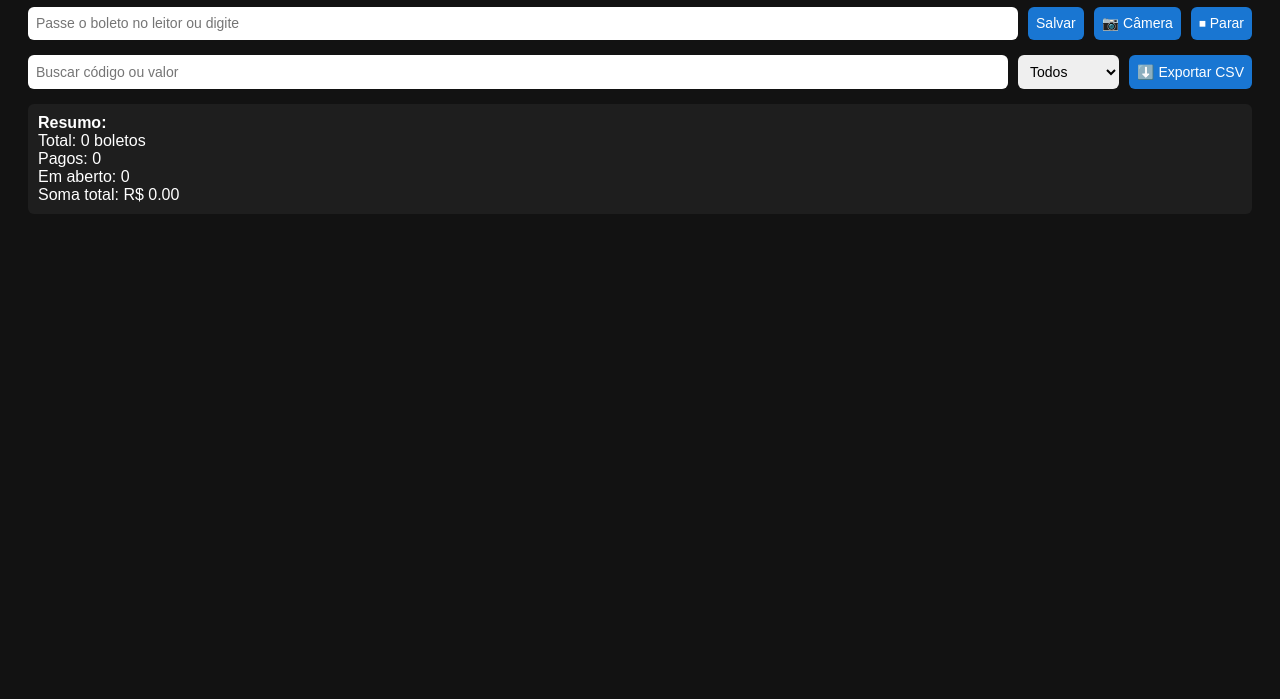
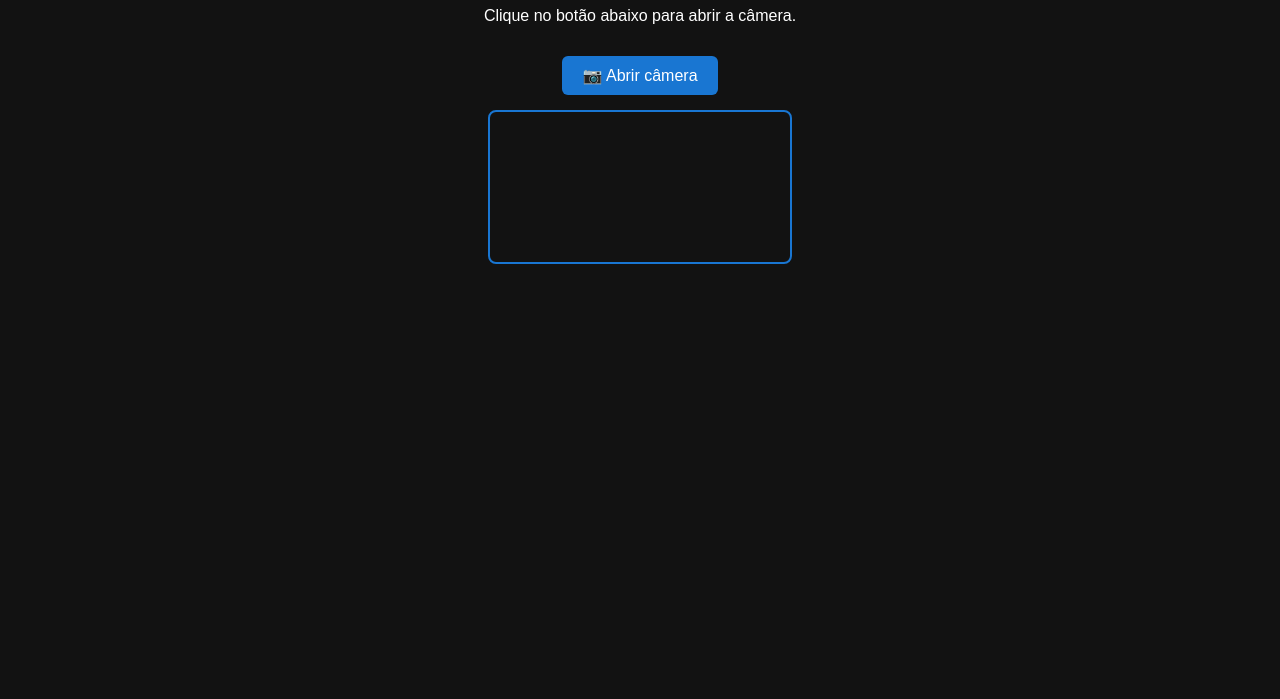
Before and after one commit to Jonasnetoou/leitor-de-boletos, a plain HTML site: page index.html in a window 1280 px wide. Shown: the part 101-800 px from the top of the page. Drawn offline with Linux system fonts and the light colour scheme.

Commit message:
Update index.html

```diff
--- a/index.html
+++ b/index.html
@@ -2,219 +2,60 @@
 <html lang="pt-BR">
 <head>
   <meta charset="UTF-8">
-  <title>Controle de Boletos</title>
+  <title>Teste Câmera</title>
   <style>
     body {
       background: #121212;
       color: #fff;
       font-family: Arial, sans-serif;
       padding: 20px;
+      text-align: center;
     }
-    h1 { text-align: center; }
-    .top-bar {
-      display: flex;
-      gap: 10px;
-      margin-bottom: 15px;
-      flex-wrap: wrap;
+    video {
+      max-width: 500px;
+      margin: auto;
+      display: block;
+      border: 2px solid #1976d2;
+      border-radius: 8px;
     }
-    input, select, button {
-      padding: 8px;
+    button {
+      margin: 15px;
+      padding: 10px 20px;
+      border: none;
       border-radius: 6px;
-      border: none;
-      font-size: 14px;
-    }
-    input { flex: 1; }
-    button {
-      cursor: pointer;
       background: #1976d2;
       color: #fff;
-    }
-    .boleto {
-      background: #1e1e1e;
-      padding: 10px;
-      border-radius: 6px;
-      margin: 10px 0;
-    }
-    .pago { opacity: 0.6; text-decoration: line-through; }
-    #dashboard {
-      background: #1e1e1e;
-      padding: 10px;
-      border-radius: 6px;
-      margin: 15px 0;
+      font-size: 16px;
+      cursor: pointer;
     }
   </style>
 </head>
 <body>
-  <h1>Controle de Boletos</h1>
+  <h1>Teste da Câmera</h1>
+  <p>Clique no botão abaixo para abrir a câmera.</p>
 
-  <!-- Entrada manual / leitor -->
-  <div class="top-bar">
-    <input type="text" id="codigoBarras" placeholder="Passe o boleto no leitor ou digite">
-    <button onclick="registrarBoleto()">Salvar</button>
-    <button onclick="startScanner()">📷 Câmera</button>
-    <button onclick="stopScanner()">⏹ Parar</button>
-  </div>
+  <button onclick="abrirCamera()">📷 Abrir câmera</button>
+  <video id="preview" autoplay playsinline></video>
 
-  <!-- Filtros -->
-  <div class="top-bar">
-    <input type="text" id="search" placeholder="Buscar código ou valor" oninput="renderBoletos()">
-    <select id="filtro" onchange="renderBoletos()">
-      <option value="todos">Todos</option>
-      <option value="abertos">Em aberto</option>
-      <option value="pagos">Pagos</option>
-      <option value="vencidos">Vencidos</option>
-    </select>
-    <button onclick="exportarCSV()">⬇️ Exportar CSV</button>
-  </div>
-
-  <!-- Dashboard -->
-  <div id="dashboard"></div>
-
-  <!-- Lista de boletos -->
-  <div id="listaBoletos"></div>
-
-  <!-- Scanner -->
-  <video id="interactive" autoplay playsinline style="max-width:500px;margin:auto;display:block;"></video>
-
-  <script src="https://unpkg.com/quagga/dist/quagga.min.js"></script>
   <script>
-    // Funções principais
-    function parseBoleto(codigo) {
-      let fatorVencimento = parseInt(codigo.substring(33, 37));
-      let baseDate = new Date(1997, 9, 7);
-      let vencimento = new Date(baseDate.getTime() + (fatorVencimento * 86400000));
-      let valor = parseFloat(codigo.substring(37)) / 100;
-
-      return {
-        codigo,
-        valor: valor.toFixed(2),
-        vencimento: vencimento.toLocaleDateString('pt-BR'),
-        pago: false,
-        dataHora: new Date().toLocaleString('pt-BR')
-      };
-    }
-
-    function registrarBoleto(codigoManual=null) {
-      const codigo = codigoManual || document.getElementById("codigoBarras").value.trim();
-      if (!codigo) return alert("Passe ou digite o boleto!");
-
-      const boleto = parseBoleto(codigo);
-      let boletos = JSON.parse(localStorage.getItem("boletos")) || [];
-      boletos.push(boleto);
-      localStorage.setItem("boletos", JSON.stringify(boletos));
-
-      document.getElementById("codigoBarras").value = "";
-      renderBoletos();
-      checarVencimentos();
-    }
-
-    function togglePago(i) {
-      let boletos = JSON.parse(localStorage.getItem("boletos")) || [];
-      boletos[i].pago = !boletos[i].pago;
-      localStorage.setItem("boletos", JSON.stringify(boletos));
-      renderBoletos();
-    }
-
-    // Busca, filtros e renderização
-    function renderBoletos() {
-      let boletos = JSON.parse(localStorage.getItem("boletos")) || [];
-      const lista = document.getElementById("listaBoletos");
-      const filtro = document.getElementById("filtro").value;
-      const busca = document.getElementById("search").value.toLowerCase();
-      lista.innerHTML = "";
-
-      boletos.forEach((b, i) => {
-        let vencido = new Date(b.vencimento.split("/").reverse().join("-")) < new Date();
-        if (busca && !b.codigo.includes(busca) && !b.valor.includes(busca)) return;
-        if (filtro === "pagos" && !b.pago) return;
-        if (filtro === "abertos" && (b.pago || vencido)) return;
-        if (filtro === "vencidos" && (!vencido || b.pago)) return;
-
-        lista.innerHTML += `
-          <div class="boleto ${b.pago ? "pago" : ""}">
-            <p><b>Código:</b> ${b.codigo}</p>
-            <p><b>Valor:</b> R$ ${b.valor}</p>
-            <p><b>Vencimento:</b> ${b.vencimento}</p>
-            <p><b>Status:</b> ${b.pago ? "Pago" : vencido ? "Vencido" : "Em aberto"}</p>
-            <p><b>Registrado em:</b> ${b.dataHora}</p>
-            <button onclick="togglePago(${i})">${b.pago ? "Desmarcar" : "Marcar Pago"}</button>
-          </div>
-        `;
-      });
-      atualizarDashboard();
-    }
-
-    // Dashboard
-    function atualizarDashboard() {
-      let boletos = JSON.parse(localStorage.getItem("boletos")) || [];
-      let total = boletos.length;
-      let pagos = boletos.filter(b => b.pago).length;
-      let abertos = boletos.filter(b => !b.pago).length;
-      let soma = boletos.reduce((acc,b) => acc + parseFloat(b.valor),0).toFixed(2);
-      document.getElementById("dashboard").innerHTML = `
-        <b>Resumo:</b><br>
-        Total: ${total} boletos<br>
-        Pagos: ${pagos}<br>
-        Em aberto: ${abertos}<br>
-        Soma total: R$ ${soma}
-      `;
-    }
-
-    // Notificação simples de vencimento
-    function checarVencimentos() {
-      let boletos = JSON.parse(localStorage.getItem("boletos")) || [];
-      let hoje = new Date();
-      boletos.forEach(b => {
-        let venc = new Date(b.vencimento.split("/").reverse().join("-"));
-        if (!b.pago && venc <= hoje) {
-          alert("⚠️ Boleto vencido: " + b.codigo + " (R$ " + b.valor + ")");
+    function abrirCamera() {
+      navigator.mediaDevices.getUserMedia({
+        video: {
+          facingMode: { ideal: "environment" },
+          width: { ideal: 640 },
+          height: { ideal: 480 }
         }
+      })
+      .then(stream => {
+        const video = document.getElementById("preview");
+        video.srcObject = stream;
+        console.log("✅ Câmera aberta");
+      })
+      .catch(err => {
+        console.error("❌ Erro no getUserMedia:", err);
+        alert("Erro ao acessar câmera: " + err.message);
       });
     }
-
-    // Exportar CSV
-    function exportarCSV() {
-      let boletos = JSON.parse(localStorage.getItem("boletos")) || [];
-      let csv = "Código,Valor,Vencimento,Status,Registrado\n";
-      boletos.forEach(b => {
-        let vencido = new Date(b.vencimento.split("/").reverse().join("-")) < new Date();
-        let status = b.pago ? "Pago" : vencido ? "Vencido" : "Em aberto";
-        csv += `${b.codigo},${b.valor},${b.vencimento},${status},${b.dataHora}\n`;
-      });
-      let blob = new Blob([csv], { type: "text/csv" });
-      let a = document.createElement("a");
-      a.href = URL.createObjectURL(blob);
-      a.download = "boletos.csv";
-      a.click();
-    }
-
-    // Scanner com câmera
-    function startScanner() {
-      Quagga.init({
-        inputStream: {
-          type: "LiveStream",
-          target: document.querySelector('#interactive'),
-          constraints: { facingMode: "environment" }
-        },
-        decoder: { readers: ["code_128_reader","i2of5_reader"] }
-      }, function(err) {
-        if (err) {
-          console.error("Erro ao iniciar scanner:", err);
-          alert("Erro ao iniciar câmera: " + err.message);
-          return;
-        }
-        Quagga.start();
-      });
-
-      Quagga.onDetected(function(data) {
-        registrarBoleto(data.codeResult.code);
-        stopScanner();
-      });
-    }
-
-    function stopScanner() { Quagga.stop(); }
-
-    renderBoletos();
   </script>
 </body>
 </html>
```
